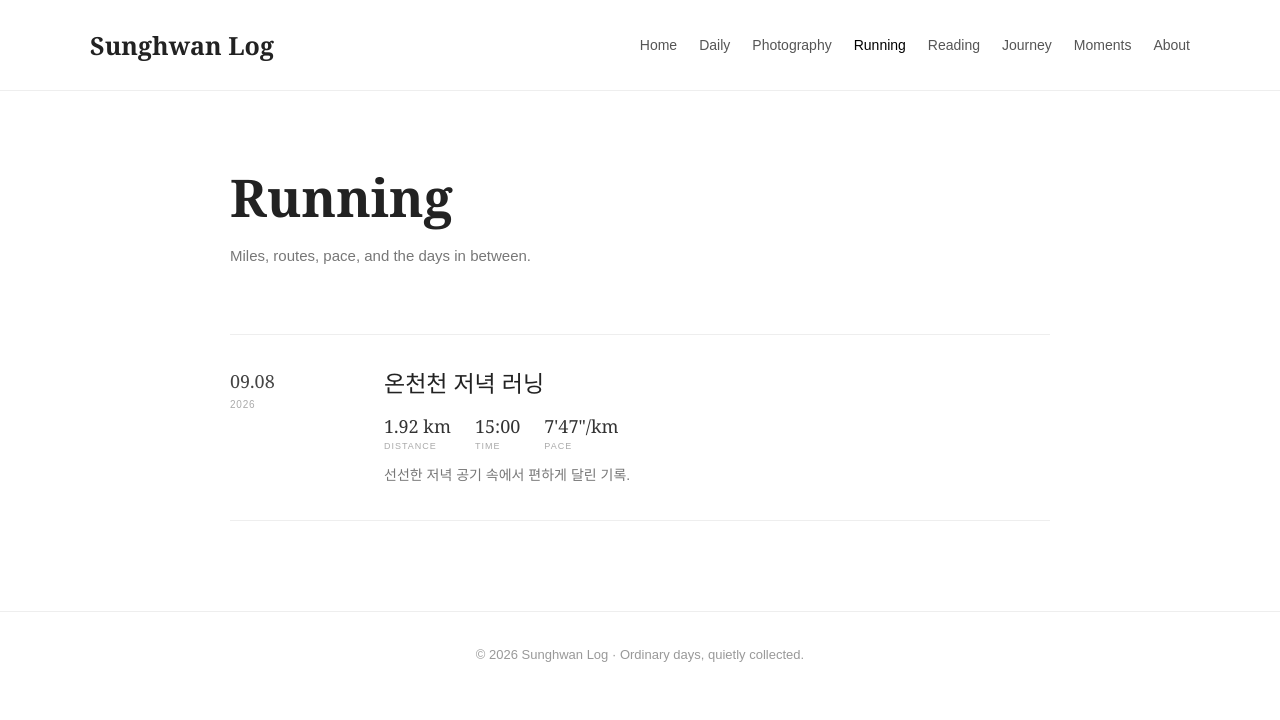
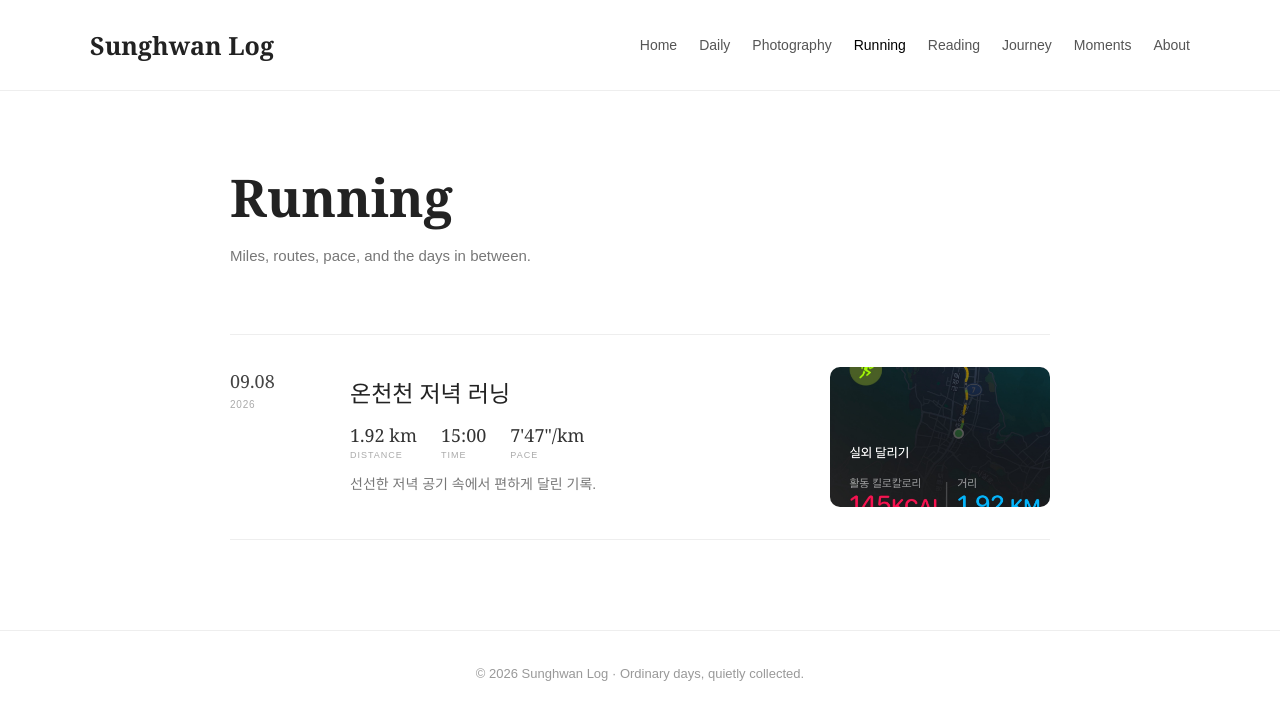
Before and after one commit to sunghwanlog/sunghwanlog.github.io, a Jekyll site: the page built from running.html, in a window 1280 px wide. Shown: the top 720 px of the page. Built offline with Jekyll 4.4.1, drawn with Linux system fonts in a browser that asks for light colours.

Commit message:
Update running.html

```diff
--- a/running.html
+++ b/running.html
@@ -115,24 +115,53 @@
       margin: 65px auto 0;
     }
 
+
+    /* 전체 게시물 링크 */
+
+    .running-link {
+      display: block;
+      text-decoration: none;
+      color: inherit;
+    }
+
+
+    /* 게시물 카드 */
+
     .running-post {
       display: grid;
-      grid-template-columns: 120px 1fr;
-      gap: 34px;
+
+      grid-template-columns:
+        90px
+        minmax(0, 1fr)
+        220px;
+
+      gap: 30px;
+      align-items: center;
 
       padding: 32px 0;
 
       border-top: 1px solid #eeeeee;
+
+      transition:
+        transform 0.2s,
+        opacity 0.2s;
     }
 
-    .running-post:last-child {
+    .running-link:last-child .running-post {
       border-bottom: 1px solid #eeeeee;
     }
 
+    .running-link:hover .running-post {
+      transform: translateY(-2px);
+    }
 
-    /* 날짜 */
+
+    /* =========================
+       DATE
+    ========================= */
 
     .running-date {
+      align-self: start;
       padding-top: 3px;
     }
 
@@ -157,11 +186,12 @@
     }
 
 
-    /* 기록 */
+    /* =========================
+       CONTENT
+    ========================= */
 
-    .running-content a {
-      text-decoration: none;
-      color: inherit;
+    .running-content {
+      min-width: 0;
     }
 
     .running-content h2 {
@@ -172,14 +202,18 @@
       line-height: 1.4;
 
       font-weight: normal;
+
+      transition: color 0.2s;
     }
 
-    .running-content a:hover h2 {
+    .running-link:hover .running-content h2 {
       color: #777;
     }
 
 
-    /* 거리 / 시간 / 페이스 */
+    /* =========================
+       거리 / 시간 / 페이스
+    ========================= */
 
     .running-stats {
       display: flex;
@@ -210,7 +244,9 @@
     }
 
 
-    /* 설명 */
+    /* =========================
+       설명
+    ========================= */
 
     .running-description {
       margin: 0;
@@ -218,6 +254,60 @@
       color: #777;
       font-size: 14px;
       line-height: 1.8;
+    }
+
+
+    /* =========================
+       GPS PREVIEW
+    ========================= */
+
+    .running-gps {
+      width: 100%;
+
+      overflow: hidden;
+
+      border-radius: 10px;
+
+      background: #f5f5f5;
+    }
+
+    .running-gps img {
+      width: 100%;
+      height: 140px;
+
+      object-fit: cover;
+
+      display: block;
+
+      transition:
+        opacity 0.2s,
+        transform 0.3s;
+    }
+
+    .running-link:hover .running-gps img {
+      opacity: 0.9;
+      transform: scale(1.02);
+    }
+
+
+    /* GPS 이미지가 없는 경우 */
+
+    .running-gps-empty {
+      width: 100%;
+      height: 140px;
+
+      display: flex;
+      align-items: center;
+      justify-content: center;
+
+      border: 1px solid #eeeeee;
+      border-radius: 10px;
+
+      background: #fafafa;
+
+      color: #bbb;
+      font-size: 10px;
+      letter-spacing: 1px;
     }
 
 
@@ -274,6 +364,21 @@
         margin-bottom: 8px;
       }
 
+
+      .running-post {
+        grid-template-columns:
+          75px
+          minmax(0, 1fr)
+          180px;
+
+        gap: 22px;
+      }
+
+      .running-gps img,
+      .running-gps-empty {
+        height: 120px;
+      }
+
     }
 
 
@@ -295,19 +400,40 @@
         margin-top: 45px;
       }
 
+
       .running-post {
-        grid-template-columns: 1fr;
-        gap: 12px;
+        grid-template-columns: 58px 1fr;
+        gap: 18px;
 
         padding: 26px 0;
+      }
+
+
+      .running-content h2 {
+        font-size: 20px;
       }
 
       .running-stats {
         gap: 18px;
       }
 
-      .running-content h2 {
-        font-size: 20px;
+
+      /* GPS는 모바일에서 아래쪽 전체 너비 */
+
+      .running-gps,
+      .running-gps-empty {
+        grid-column: 1 / -1;
+
+        margin-top: 8px;
+      }
+
+      .running-gps img {
+        width: 100%;
+        height: auto;
+      }
+
+      .running-gps-empty {
+        height: 120px;
       }
 
     }
@@ -327,10 +457,13 @@
     <nav>
 
       <div class="logo">
+
         <a href="{{ '/' | relative_url }}">
           Sunghwan Log
         </a>
+
       </div>
+
 
       <div class="menu">
 
@@ -402,10 +548,26 @@
 
     {% if running_posts.size > 0 %}
 
+
       {% for post in running_posts %}
+
+
+        <!--
+          카드 전체가 개별 Running 글로 이동
+        -->
+
+        <a
+          class="running-link"
+          href="{{ post.url | relative_url }}"
+        >
+
 
           <article class="running-post">
 
+
+            <!-- =========================
+                 DATE
+            ========================= -->
 
             <div class="running-date">
 
@@ -451,6 +618,7 @@
                 {% endif %}
 
 
+
                 {% if post.duration and post.duration != "" %}
 
                   <div class="stat">
@@ -466,6 +634,7 @@
                   </div>
 
                 {% endif %}
+
 
 
                 {% if post.pace and post.pace != "" %}
@@ -488,6 +657,9 @@
               </div>
 
 
+
+              <!-- 설명 -->
+
               {% if post.description and post.description != "" %}
 
                 <p class="running-description">
@@ -500,24 +672,63 @@
             </div>
 
 
+
+            <!-- =========================
+                 GPS IMAGE
+            ========================= -->
+
+            {% if post.gps_image and post.gps_image != "" %}
+
+              <div class="running-gps">
+
+                <img
+                  src="{{ post.gps_image | relative_url }}"
+                  alt="{{ post.title }} GPS 기록"
+                >
+
+              </div>
+
+            {% else %}
+
+              <div class="running-gps-empty">
+                GPS RECORD
+              </div>
+
+            {% endif %}
+
+
           </article>
+
+
+        </a>
+
 
       {% endfor %}
 
 
     {% else %}
 
+
       <div class="empty-running">
+
         아직 작성된 Running 기록이 없습니다.
+
       </div>
 
+
     {% endif %}
+
 
   </section>
 
 
 </main>
 
+
+
+<!-- =========================
+     FOOTER
+========================= -->
 
 <footer>
 
```
Also changed, not shown: other parts of running.html (+24 -2 lines). Lines whose indentation alone changed are shown as unchanged.
